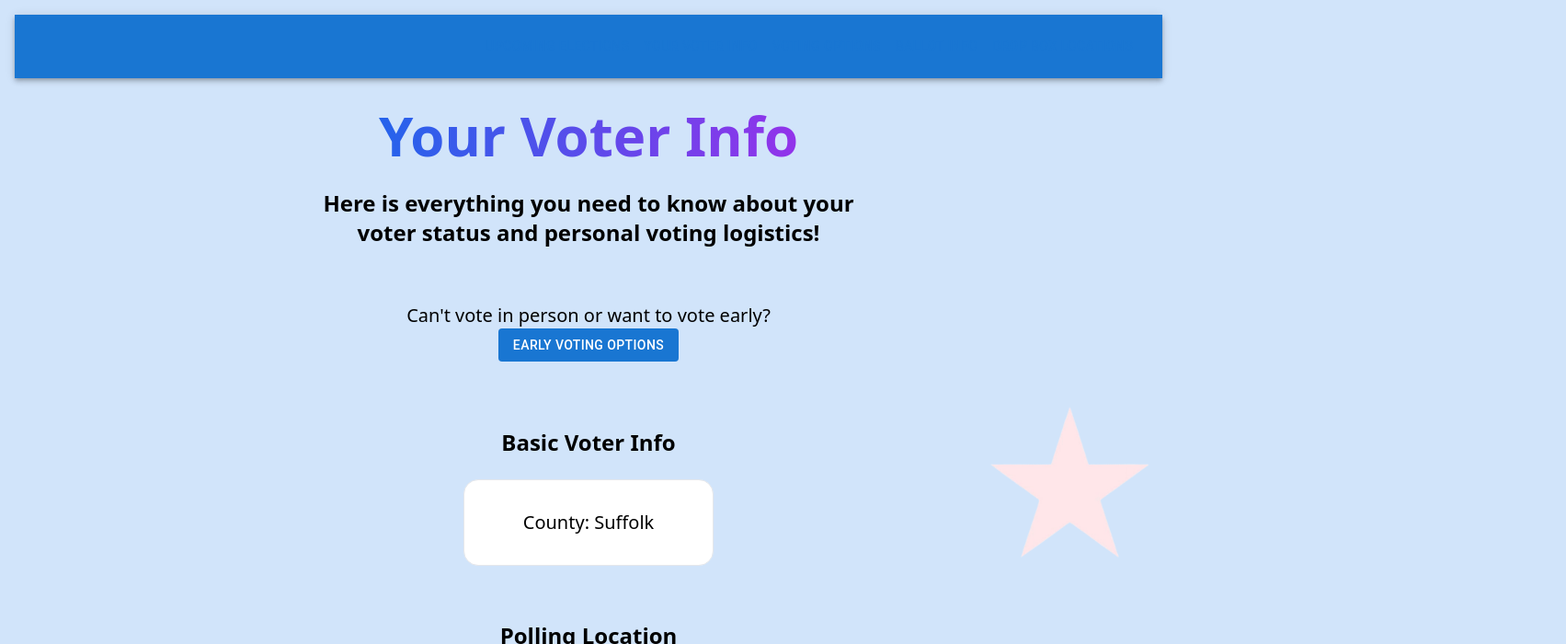
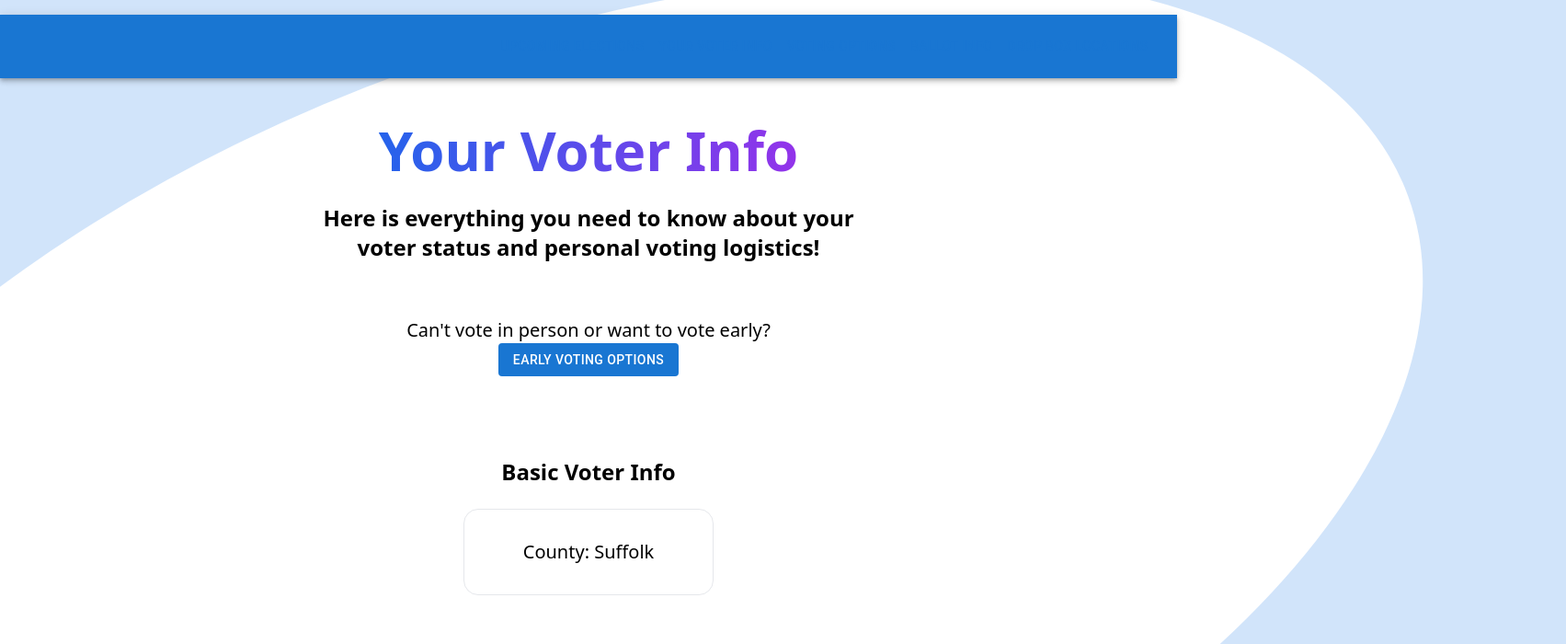
Before and after one commit to BU-Spark/pitne-voter-app, a Next.js app in the folder client/: page /voterInfo in a window 1280 px wide. Shown: the top 700 px of the page at 92% size, 1703 px wide, since content can reach past the window. Built offline with nearby package versions, Linux system fonts and the light colour scheme.

Commit message:
oval bg voter info done

```diff
--- a/client/src/app/globals.css
+++ b/client/src/app/globals.css
@@ -31,3 +31,24 @@ body {
         margin-top: 1rem; /* Adjust as needed */
     }
 }
+
+.bg-oval-wrapper {
+  position: absolute;
+  display: flex;
+  justify-content: center;
+  padding: 0px ;
+}
+
+.bg-oval-wrapper::before {
+  content: '';
+  position: absolute;
+  top: 50%;
+  left: 40%;
+  transform: translate(-40%, -60%) rotate(70deg);
+  width: 800%;
+  max-width: 1000px;
+  height: 152%;
+  background: white;
+  border-radius: 60%;
+  z-index: -1;
+}
--- a/client/src/pages/_app.tsx
+++ b/client/src/pages/_app.tsx
@@ -24,7 +24,7 @@ function MyApp({ Component, pageProps }: AppProps) {
 
     return (
         <ActivePageProvider >
-            <div className='mx-4 '>
+            <div className=' '>
                 <Component {...pageProps} />
             </div>
         </ActivePageProvider>
--- a/client/src/pages/voterInfo/index.tsx
+++ b/client/src/pages/voterInfo/index.tsx
@@ -15,6 +15,7 @@ export default function VoterInfo() {
             <NavBar />
 
             {/* Header */}
+            <div className="bg-oval-wrapper flex flex-col justify-center items-center text-center">
             <div className='flex flex-col justify-center items-center p-4 text-center my-4'>
                 <h1 className='text-blue-700 font-bold text-6xl bg-gradient-to-r from-blue-600 to-purple-600 bg-clip-text text-transparent'>Your Voter Info</h1>
                 <h1 className='font-semibold text-2xl p-5 mt-2' >Here is everything you need to know about your <br />voter status and personal voting logistics!</h1>
@@ -24,12 +25,7 @@ export default function VoterInfo() {
 
 
             {/* County (fixed for all Boston voters) */}
-            <div className='flex flex-col justify-center items-center p-4 my-6' style={{
-         backgroundImage: 'url(/Star1.png)',
-         backgroundPosition: 'right center',
-         backgroundSize: 'contain',
-         backgroundRepeat: 'no-repeat',
-     }}>
+            <div className='flex flex-col justify-center items-center p-4 my-6'>
                 <h1 className='font-semibold text-center my-4 text-2xl'>Basic Voter Info</h1>
             <div className='grid grid-cols-4 mt-1'>
                 <div className='md:col-span-1 hidden md:block'>
@@ -60,6 +56,7 @@ export default function VoterInfo() {
                 <h1 className='font-semibold text-xl md:w-1/2 lg:w-1/2'>Now that you know where you can vote, let&#39;s explore exactly who and what you are voting for.</h1>
                 <ButtonFill name='Ballot Info' link='/ballotInfo' className='p-4 m-4 rounded-full bg-blue-700 text-white' />
             </div>
+            </div>
         </div>
     )
 }
```
Also changed, not shown: client/public/Voting.png (added), client/public/Voting1.png (added).
